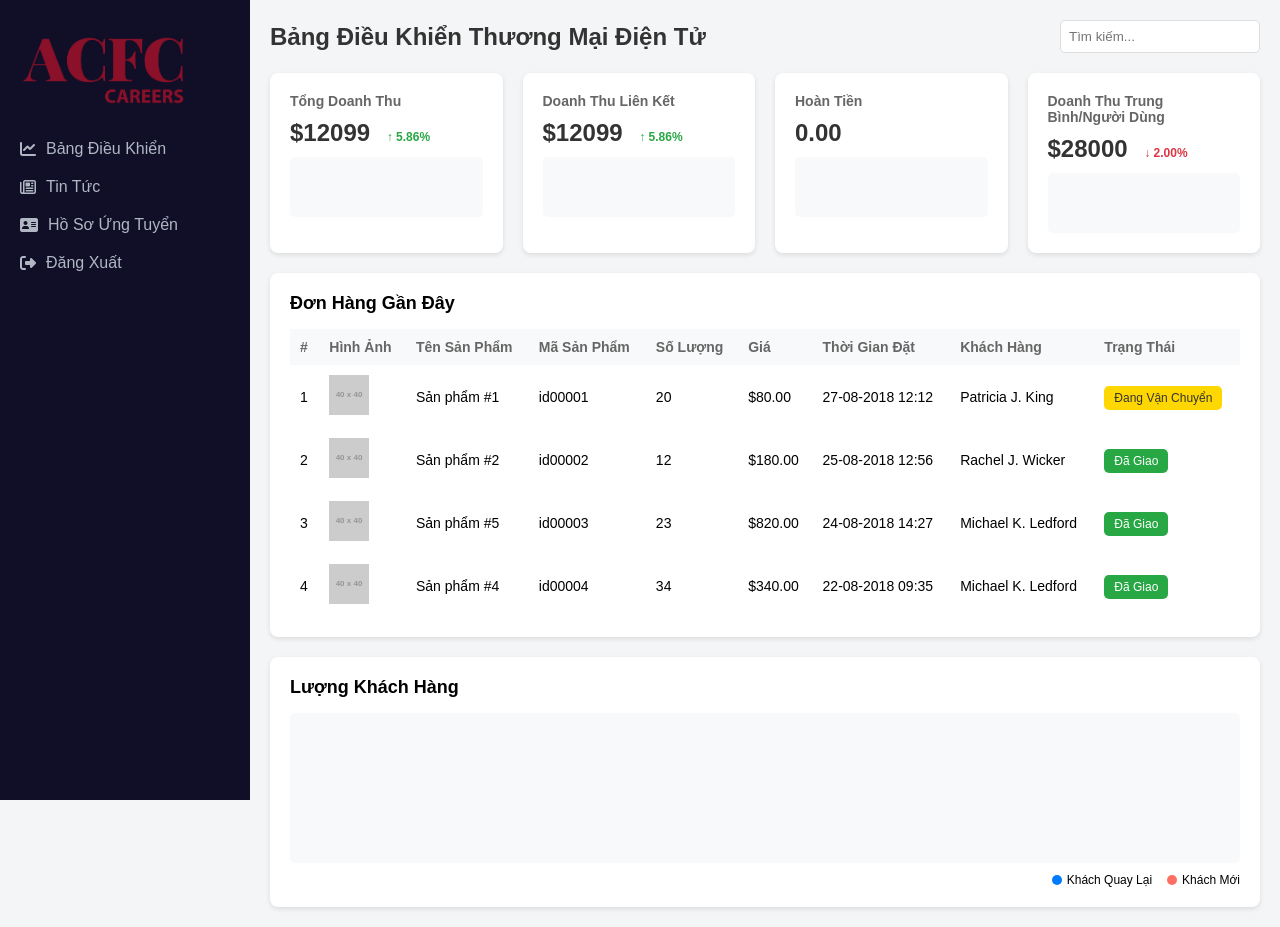
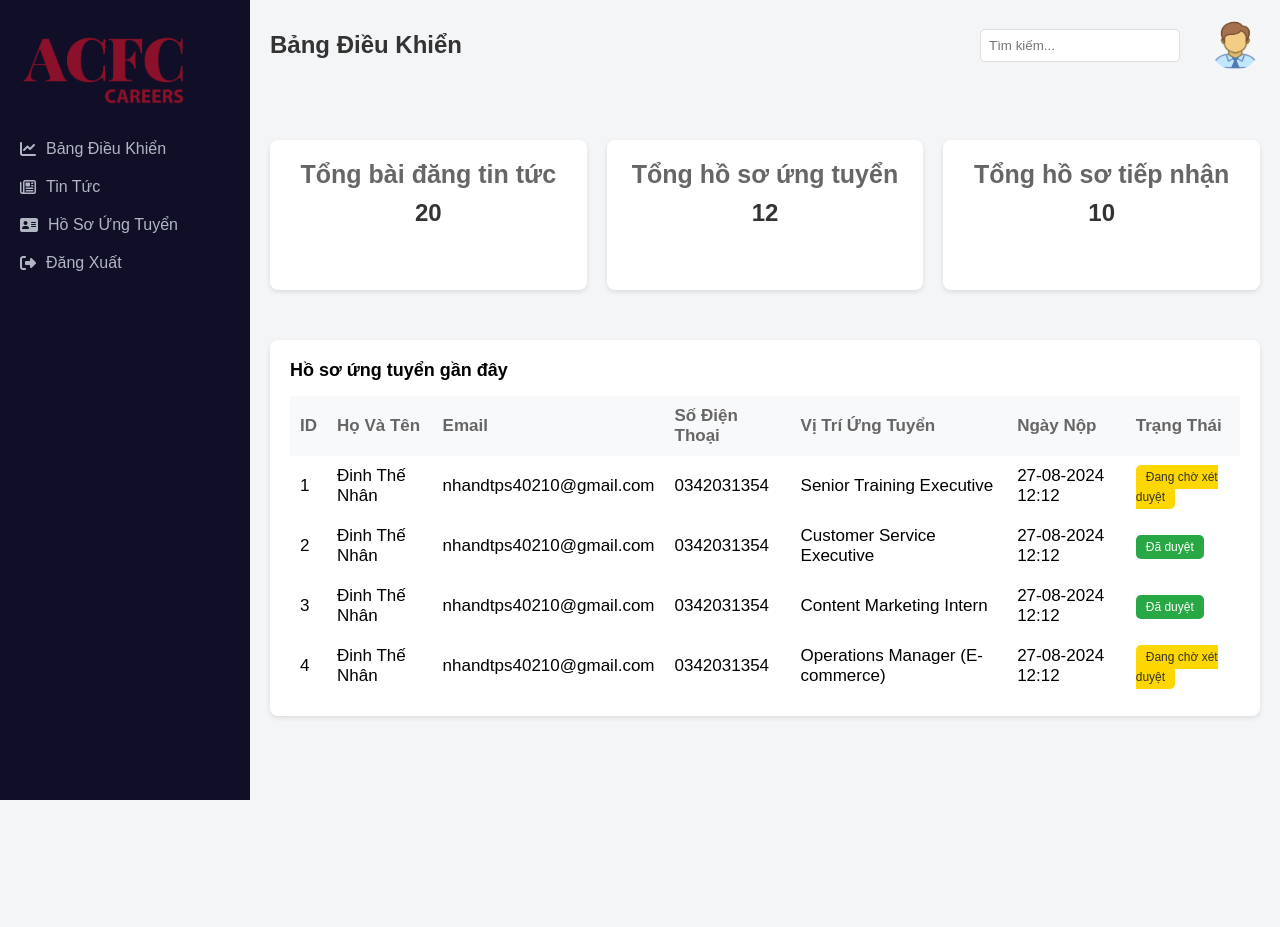
Before and after one commit to JePpydeyy/WebTuyenDung, a plain HTML site: page admin/index.html in a window 1280 px wide. After the commit the page ends 800 px from the top, so only its background shows below. Drawn offline with Linux system fonts and the light colour scheme; placeholder pictures from the web are drawn by us.

Commit message:
xong tam thoi trang dasboard

```diff
--- a/admin/index.html
+++ b/admin/index.html
@@ -11,11 +11,11 @@
 <body>
   <!-- Thanh bên -->
   <div class="sidebar">
-    <div class="logo">
+    <a href="index.html" class="logo">
         <img src="../images/logo.png" alt="Logo">
-    </div>
+    </a>
     <ul>
-      <li><a href="#"><i class="fa-solid fa-chart-line"></i> Bảng Điều Khiển</a></li>
+      <li><a href="index.html"><i class="fa-solid fa-chart-line"></i> Bảng Điều Khiển</a></li>
       <li><a href="#"><i class="fa-regular fa-newspaper"></i> Tin Tức</a></li>
       <li><a href="#"><i class="fa-solid fa-address-card"></i> Hồ Sơ Ứng Tuyển</a></li>
       <li><a href="#"><i class="fa-solid fa-right-from-bracket"></i> Đăng Xuất</a></li>
@@ -25,114 +25,87 @@
   <!-- Nội dung chính -->
   <div class="main-content">
     <div class="header">
-      <h1>Bảng Điều Khiển Thương Mại Điện Tử</h1>
-      <input type="text" class="search-bar" placeholder="Tìm kiếm...">
+      <h1>Bảng Điều Khiển </h1>
+      <div class="search-bar-container">
+       <input type="text" class="search-bar" placeholder="Tìm kiếm...">
+      <div class="user">
+        <img src="../images/userAdmin.png" alt="user">
+      </div>
+
+      </div>
+
     </div>
 
     <!-- Thẻ chỉ số -->
     <div class="metrics">
       <div class="card">
-        <h3>Tổng Doanh Thu</h3>
-        <div class="value">$12099 <span class="change positive">↑ 5.86%</span></div>
-        <div class="chart-placeholder"></div>
+        <h3>Tổng bài đăng tin tức</h3>
+        <div class="value">20</div>
       </div>
       <div class="card">
-        <h3>Doanh Thu Liên Kết</h3>
-        <div class="value">$12099 <span class="change positive">↑ 5.86%</span></div>
-        <div class="chart-placeholder"></div>
+        <h3>Tổng hồ sơ ứng tuyển</h3>
+        <div class="value">12</div>
       </div>
       <div class="card">
-        <h3>Hoàn Tiền</h3>
-        <div class="value">0.00</div>
-        <div class="chart-placeholder"></div>
-      </div>
-      <div class="card">
-        <h3>Doanh Thu Trung Bình/Người Dùng</h3>
-        <div class="value">$28000 <span class="change negative">↓ 2.00%</span></div>
-        <div class="chart-placeholder"></div>
+        <h3>Tổng hồ sơ tiếp nhận</h3>
+        <div class="value">10</div>
       </div>
     </div>
 
     <!-- Đơn hàng gần đây -->
     <div class="recent-orders">
-      <h3>Đơn Hàng Gần Đây</h3>
+      <h3>Hồ sơ ứng tuyển gần đây</h3>
       <table>
         <thead>
           <tr>
-            <th>#</th>
-            <th>Hình Ảnh</th>
-            <th>Tên Sản Phẩm</th>
-            <th>Mã Sản Phẩm</th>
-            <th>Số Lượng</th>
-            <th>Giá</th>
-            <th>Thời Gian Đặt</th>
-            <th>Khách Hàng</th>
+            <th>ID</th>
+            <th>Họ Và Tên</th>
+            <th>Email</th>
+            <th>Số Điện Thoại</th>
+            <th>Vị Trí Ứng Tuyển</th>
+            <th>Ngày Nộp</th>
             <th>Trạng Thái</th>
           </tr>
         </thead>
         <tbody>
           <tr>
             <td>1</td>
-            <td><img src="https://via.placeholder.com/40" alt="Sản phẩm"></td>
-            <td>Sản phẩm #1</td>
-            <td>id00001</td>
-            <td>20</td>
-            <td>$80.00</td>
-            <td>27-08-2018 12:12</td>
-            <td>Patricia J. King</td>
-            <td><span class="status dang-van-chuyen">Đang Vận Chuyển</span></td>
+            <td>Đinh Thế Nhân</td>
+            <td>nhandtps40210@gmail.com</td>
+            <td>0342031354</td>
+            <td>Senior Training Executive</td>
+            <td>27-08-2024 12:12</td>
+            <td><span class="status dangchoxetduyet">Đang chờ xét duyệt</span></td>
           </tr>
-          <tr>
-            <td>2</td>
-            <td><img src="https://via.placeholder.com/40" alt="Sản phẩm"></td>
-            <td>Sản phẩm #2</td>
-            <td>id00002</td>
-            <td>12</td>
-            <td>$180.00</td>
-            <td>25-08-2018 12:56</td>
-            <td>Rachel J. Wicker</td>
-            <td><span class="status da-giao">Đã Giao</span></td>
+          <td>2</td>
+            <td>Đinh Thế Nhân</td>
+            <td>nhandtps40210@gmail.com</td>
+            <td>0342031354</td>
+            <td>Customer Service Executive</td>
+            <td>27-08-2024 12:12</td>
+            <td><span class="status daduyet">Đã duyệt</span></td>
           </tr>
-          <tr>
-            <td>3</td>
-            <td><img src="https://via.placeholder.com/40" alt="Sản phẩm"></td>
-            <td>Sản phẩm #5</td>
-            <td>id00003</td>
-            <td>23</td>
-            <td>$820.00</td>
-            <td>24-08-2018 14:27</td>
-            <td>Michael K. Ledford</td>
-            <td><span class="status da-giao">Đã Giao</span></td>
+          <td>3</td>
+            <td>Đinh Thế Nhân</td>
+            <td>nhandtps40210@gmail.com</td>
+            <td>0342031354</td>
+            <td>Content Marketing Intern</td>
+            <td>27-08-2024 12:12</td>
+            <td><span class="status daduyet">Đã duyệt</span></td>
           </tr>
-          <tr>
-            <td>4</td>
-            <td><img src="https://via.placeholder.com/40" alt="Sản phẩm"></td>
-            <td>Sản phẩm #4</td>
-            <td>id00004</td>
-            <td>34</td>
-            <td>$340.00</td>
-            <td>22-08-2018 09:35</td>
-            <td>Michael K. Ledford</td>
-            <td><span class="status da-giao">Đã Giao</span></td>
+          <td>4</td>
+            <td>Đinh Thế Nhân</td>
+            <td>nhandtps40210@gmail.com</td>
+            <td>0342031354</td>
+            <td>Operations Manager (E-commerce)</td>
+            <td>27-08-2024 12:12</td>
+            <td><span class="status dangchoxetduyet">Đang chờ xét duyệt</span></td>
           </tr>
+
         </tbody>
       </table>
     </div>
 
-    <!-- Lượng khách hàng -->
-    <div class="customer-acquisition">
-      <h3>Lượng Khách Hàng</h3>
-      <div class="chart-placeholder"></div>
-      <div class="legend">
-        <div class="returning"><span></span> Khách Quay Lại</div>
-        <div class="first-time"><span></span> Khách Mới</div>
-      </div>
-    </div>
-  </div>
 
-  <script>
-    // JavaScript có thể được thêm vào để xử lý các tương tác, ví dụ: tìm kiếm, lọc bảng, v.v.
-    console.log("Trang quản trị đã được tải.");
-  </script>
 </body>
 </html>
--- a/admin/styles/dashboard.css
+++ b/admin/styles/dashboard.css
@@ -76,30 +76,48 @@
       color: #333;
     }
 
-    .header .search-bar {
+
+    .search-bar-container{
+      display: flex;
+      align-items: center;
+      justify-content: center;
+    }
+     .header .search-bar {
       padding: 8px;
       border: 1px solid #ddd;
       border-radius: 5px;
       width: 200px;
     }
+    .header .user{
+      width: 50px;
+      height: 50px;
+      margin-left: 30px;
+    }
+    .header .user img{
+      width: 100%;
+      height: 100%;
+      border-radius: 50px;
+    }
 
     /* Thẻ chỉ số */
     .metrics {
       display: grid;
-      grid-template-columns: repeat(4, 1fr);
+      grid-template-columns: repeat(3, 1fr);
       gap: 20px;
-      margin-bottom: 20px;
+      margin: 70px 0px 50px 0px ;
     }
 
     .card {
-      background: #fff;
+      text-align: center  ;
+      background: #ffffff;
       padding: 20px;
       border-radius: 8px;
       box-shadow: 0 2px 5px rgba(0, 0, 0, 0.1);
+      height: 150px;
     }
 
     .card h3 {
-      font-size: 14px;
+      font-size: 25px;
       color: #666;
       margin-bottom: 10px;
     }
@@ -115,20 +133,6 @@
       margin-left: 10px;
     }
 
-    .card .change.positive {
-      color: #28a745;
-    }
-
-    .card .change.negative {
-      color: #dc3545;
-    }
-
-    .card .chart-placeholder {
-      height: 60px;
-      background: #f8f9fa;
-      margin-top: 10px;
-      border-radius: 5px;
-    }
 
     /* Bảng đơn hàng gần đây */
     .recent-orders {
@@ -152,7 +156,7 @@
     th, td {
       padding: 10px;
       text-align: left;
-      font-size: 14px;
+      font-size: 17px;
     }
 
     th {
@@ -171,60 +175,12 @@
       font-size: 12px;
     }
 
-    .status.dang-van-chuyen {
+    .status.dangchoxetduyet {
       background: #ffd700;
       color: #333;
     }
 
-    .status.da-giao {
+    .status.daduyet {
       background: #28a745;
       color: #fff;
     }
-
-    /* Lượng khách hàng */
-    .customer-acquisition {
-      background: #fff;
-      padding: 20px;
-      border-radius: 8px;
-      box-shadow: 0 2px 5px rgba(0, 0, 0, 0.1);
-    }
-
-    .customer-acquisition h3 {
-      font-size: 18px;
-      margin-bottom: 15px;
-    }
-
-    .customer-acquisition .chart-placeholder {
-      height: 150px;
-      background: #f8f9fa;
-      border-radius: 5px;
-    }
-
-    .legend {
-      display: flex;
-      justify-content: flex-end;
-      margin-top: 10px;
-    }
-
-    .legend div {
-      display: flex;
-      align-items: center;
-      margin-left: 15px;
-      font-size: 12px;
-    }
-
-    .legend div span {
-      width: 10px;
-      height: 10px;
-      display: inline-block;
-      margin-right: 5px;
-      border-radius: 50%;
-    }
-
-    .legend .returning span {
-      background: #007bff;
-    }
-
-    .legend .first-time span {
-      background: #ff6f61;
-    }
```
Also changed, not shown: images/userAdmin.png (added).
